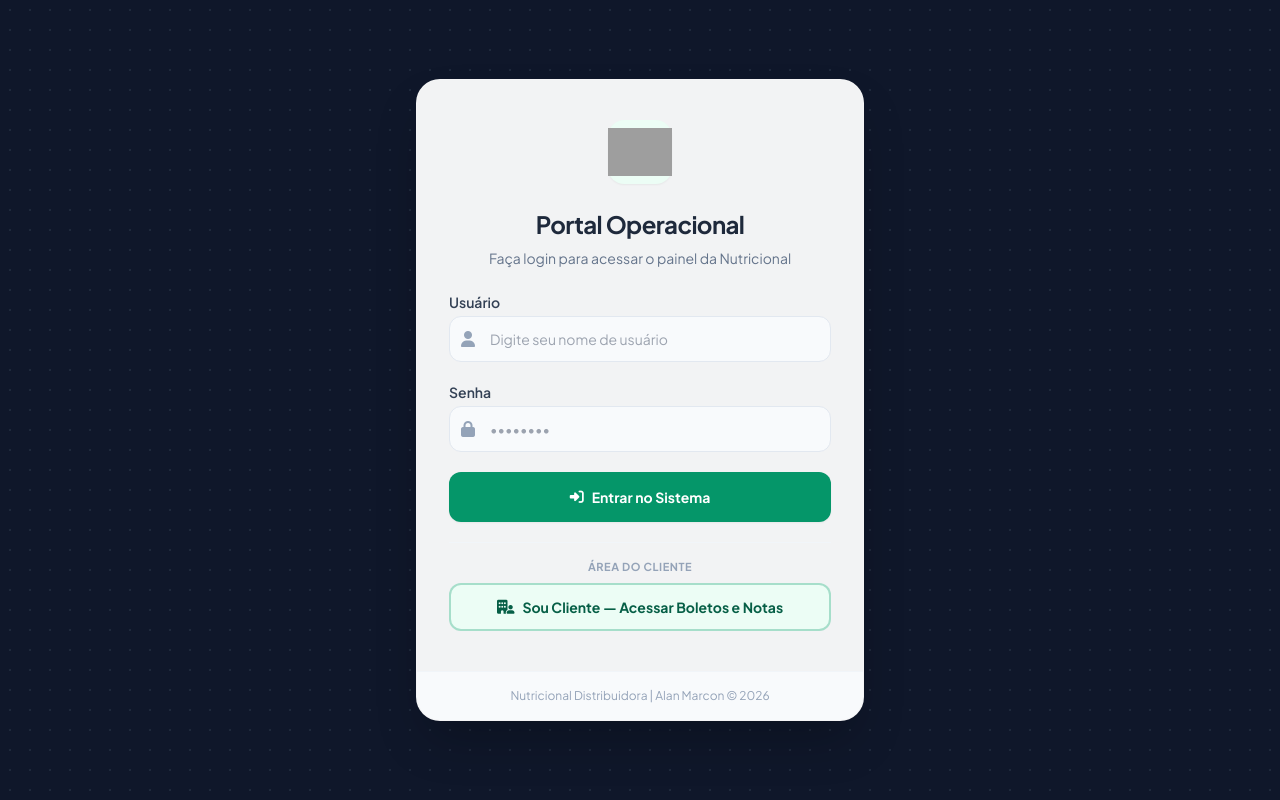
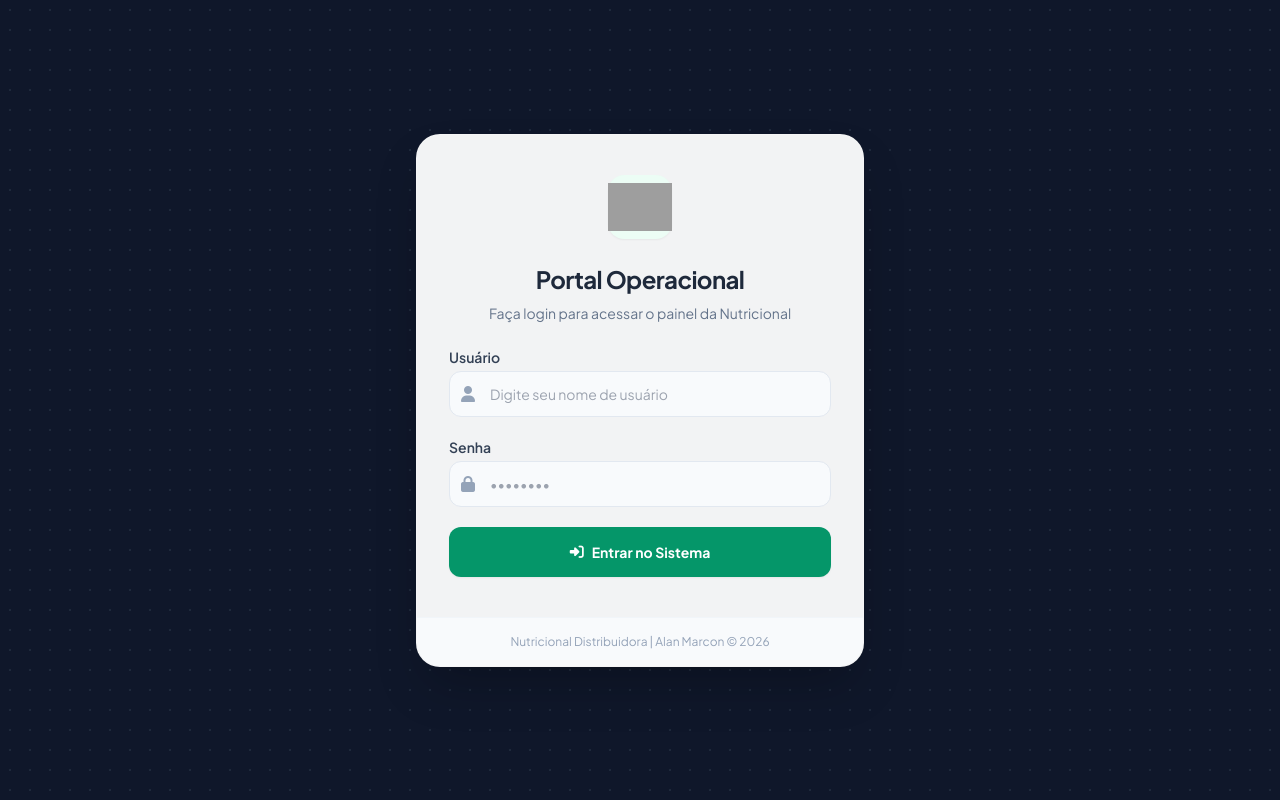
Before and after one commit to devaasatecnologia-commits/portal-nutricional, a PHP site: page /portal/login.php in a window 1280 px wide. Run offline with PHP 8.4, Linux system fonts and the light colour scheme; some libraries are stand-ins or nearby versions; grey boxes are pictures that could not be loaded.

Commit message:
feat(portal-cliente): manter login interno limpo e criar atalho /representante (?modo=representante) (#66)

```diff
--- a/portal/login.php
+++ b/portal/login.php
@@ -82,14 +82,6 @@
                 <i class="fa fa-sign-in-alt"></i> Entrar no Sistema
             </button>
         </form>
-
-        <div class="mt-5 pt-4 border-t border-slate-100">
-            <p class="text-[11px] font-bold uppercase tracking-wider text-slate-400 text-center mb-2">Área do Cliente</p>
-            <a href="modules/portal-cliente.php?modo=cliente"
-               class="w-full flex justify-center items-center gap-2 py-3 px-4 border-2 border-emerald-600/30 rounded-xl text-sm font-bold text-emerald-800 bg-emerald-50 hover:bg-emerald-100 hover:border-emerald-600 transition-all no-underline">
-                <i class="fa-solid fa-building-user"></i> Sou Cliente — Acessar Boletos e Notas
-            </a>
-        </div>
     </div>
 
     <div class="bg-slate-50 px-8 py-4 text-center border-t border-slate-100">
--- /dev/null
+++ b/representante/index.php
@@ -0,0 +1,4 @@
+<?php
+$base = strpos($_SERVER['REQUEST_URI'] ?? '', '/API/') !== false ? '/API' : '';
+header('Location: ' . $base . '/portal/modules/portal-cliente.php?modo=representante', true, 302);
+exit;
```
Also changed, not shown: portal/modules/portal-cliente.php (+12 -4 lines).
